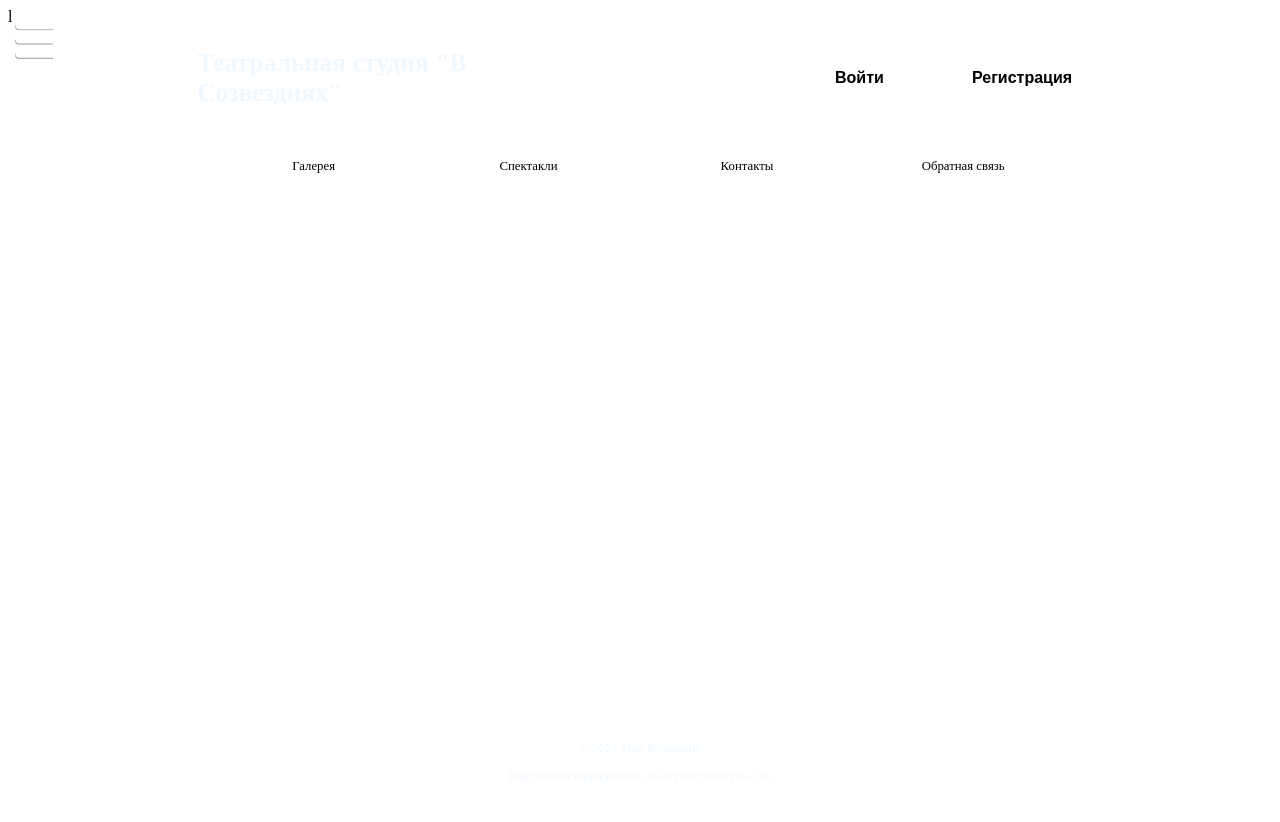
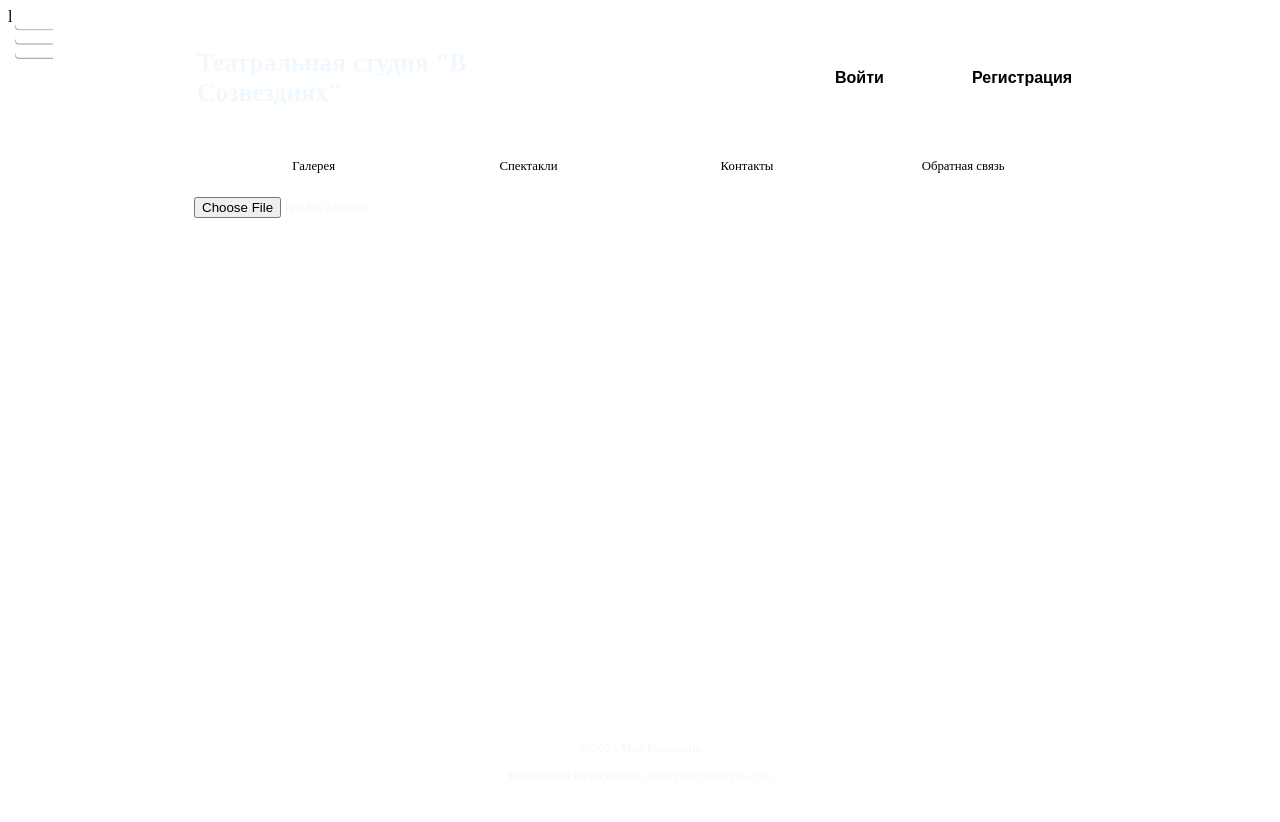
Before and after one commit to Afmer/WebLab2.0, a React (Create React App) app in the folder Frontend/: page /AddShow in a window 1280 px wide. Shown: the top 822 px of the page. Built offline with nearby package versions, Linux system fonts and the light colour scheme; no server answers; the HTML template or start-up script is replaced by a standard one.

Commit message:
Init AddShow

```diff
--- a/Frontend/src/App.tsx
+++ b/Frontend/src/App.tsx
@@ -11,6 +11,7 @@ import { BrowserRouter, Routes, Route } from 'react-router-dom';
 import Show from './Components/Show';
 import { Provider } from 'mobx-react';
 import { appStore } from './AppStore';
+import AddShow from './Components/AddShow';
 
 
 function App() {
@@ -28,6 +29,7 @@ function App() {
           <Route path="/About" element={<LayoutBase renderBody={<About/>}/>}/>
           <Route path="/Show/:id" element={<LayoutBase renderBody={<Show/>}/>}/>
           <Route path="/About" element={<LayoutBase renderBody={<About/>}/>}/>
+          <Route path="/AddShow" element={<LayoutBase renderBody={<AddShow/>}/>}/>
         </Routes>
         </BrowserRouter>
       </Provider>
--- /dev/null
+++ b/Frontend/src/Components/AddShow.tsx
@@ -0,0 +1,20 @@
+import React, { ChangeEvent, useState } from 'react';
+
+function AddShow() {
+    const [DictFile, setDictFile] = useState<Record<string, File>>();
+    const handleFileChange = (event: ChangeEvent<HTMLInputElement>) => {
+        const file = event.target.files && event.target.files[0];
+        const name = event.target.name;
+        //setDictFile({...DictFile, name: file})
+    }
+    return (
+        <input
+        name='0'
+        type="file"
+        accept="image/*"
+        onChange={handleFileChange}
+      />
+    )
+}
+
+export default AddShow
```
